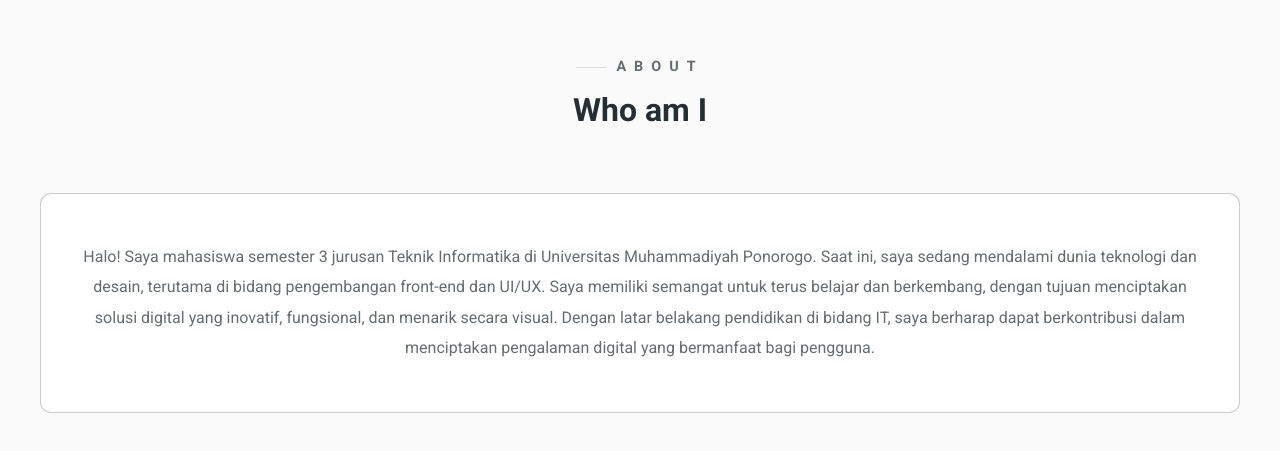
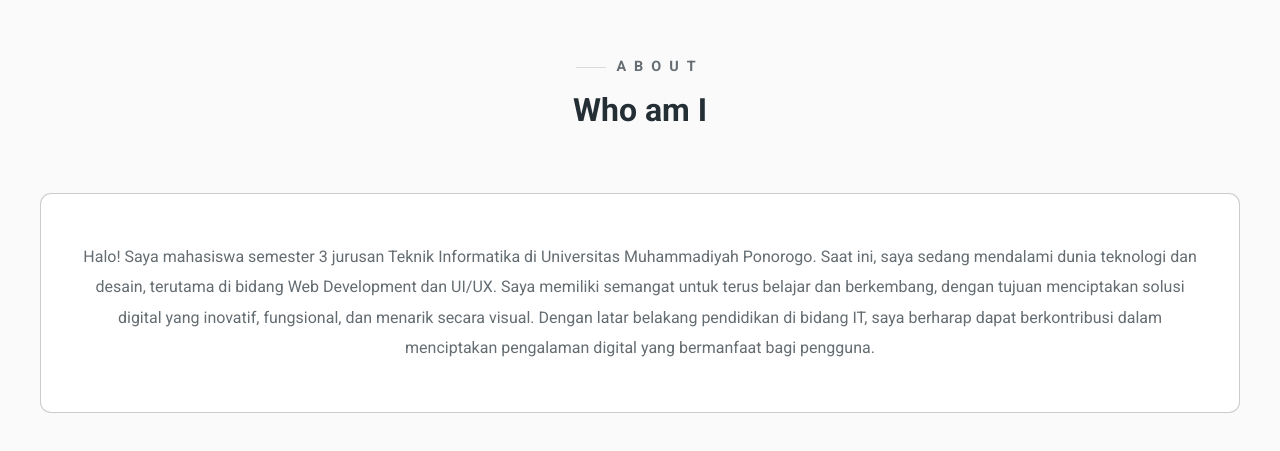
Before and after one commit to bayu-adjie1/simple-portofolio, a plain HTML site: page index.html in a window 1280 px wide. Shown: the part 871-1322 px from the top of the page. Drawn offline with Linux system fonts and the light colour scheme.

Commit message:
Simple Update Descriptions

```diff
--- a/index.html
+++ b/index.html
@@ -42,7 +42,7 @@
             <h3 class="pre-title">My name is</h3>
             <h1 class="hero-name">Bayu <span>Adjie</span></h1>
             <p>
-              I am a beginner UI/UX designer passionate about <br> creating
+              I am a beginner Full Stack Developer & UI/UX designer passionate about <br> creating
               user-friendly and visually appealing designs
             </p>
           </div>
@@ -65,8 +65,8 @@
           <p>
             Halo! Saya mahasiswa semester 3 jurusan Teknik Informatika di
             Universitas Muhammadiyah Ponorogo. Saat ini, saya sedang mendalami
-            dunia teknologi dan desain, terutama di bidang pengembangan
-            front-end dan UI/UX. Saya memiliki semangat untuk terus belajar dan
+            dunia teknologi dan desain, terutama di bidang Web Development dan
+            UI/UX. Saya memiliki semangat untuk terus belajar dan
             berkembang, dengan tujuan menciptakan solusi digital yang inovatif,
             fungsional, dan menarik secara visual. Dengan latar belakang
             pendidikan di bidang IT, saya berharap dapat berkontribusi dalam
```
